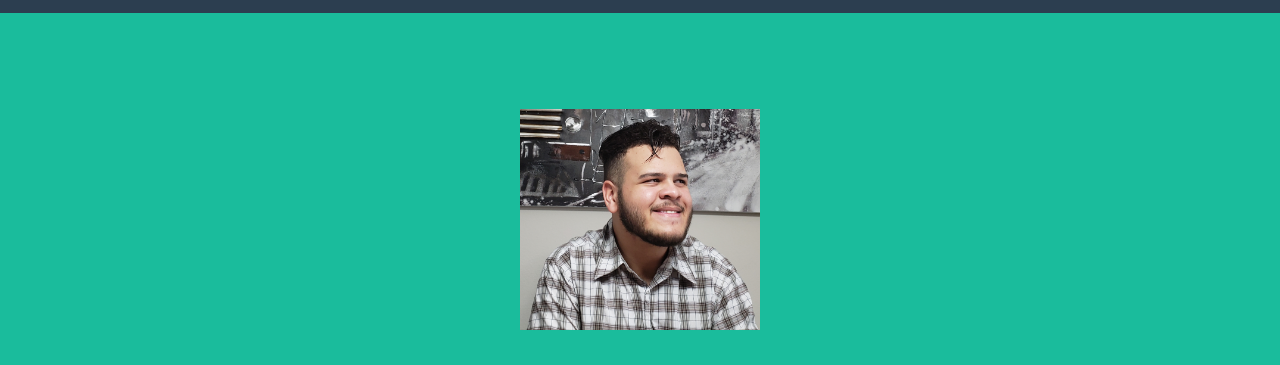
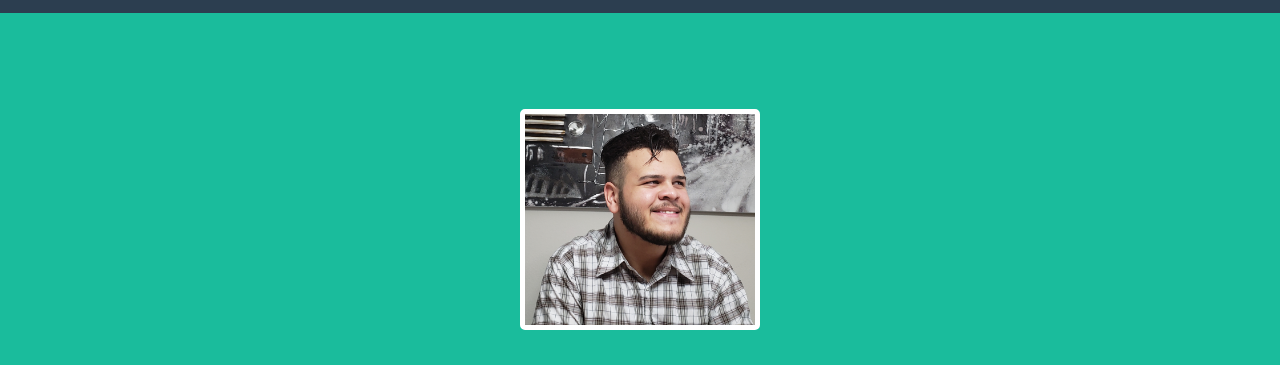
Before and after one commit to Akili1999/portfolioJuly, a website with bundled scripts: page index.html in a window 1280 px wide. Shown: the part 91-456 px from the top of the page. Built offline with nearby package versions, Linux system fonts and the light colour scheme.

Commit message:
border on pic:

```diff
--- a/index.html
+++ b/index.html
@@ -48,7 +48,7 @@
     <div class="container d-flex align-items-center flex-column">
 
       <!-- Masthead Avatar Image -->
-      <img class="masthead-avatar mb-5" src="./img/20190710_062309.jpg" alt="">
+      <img class="masthead-avatar mb-5" id="me" src="./img/20190710_062309.jpg" alt="">
 
       <!-- Masthead Heading -->
       <h1 class="masthead-heading text-uppercase mb-0">Akili McMackin</h1>
@@ -354,7 +354,13 @@
   <!-- Custom scripts for this template -->
   <script src="./js/freelancer.min.js"></script>
 
-
+ <style>
+ #me{
+  border-style: solid;
+  border-width: 5px;
+  border-radius: 5px
+ }
+ </style>
 
 </body>
 
```
